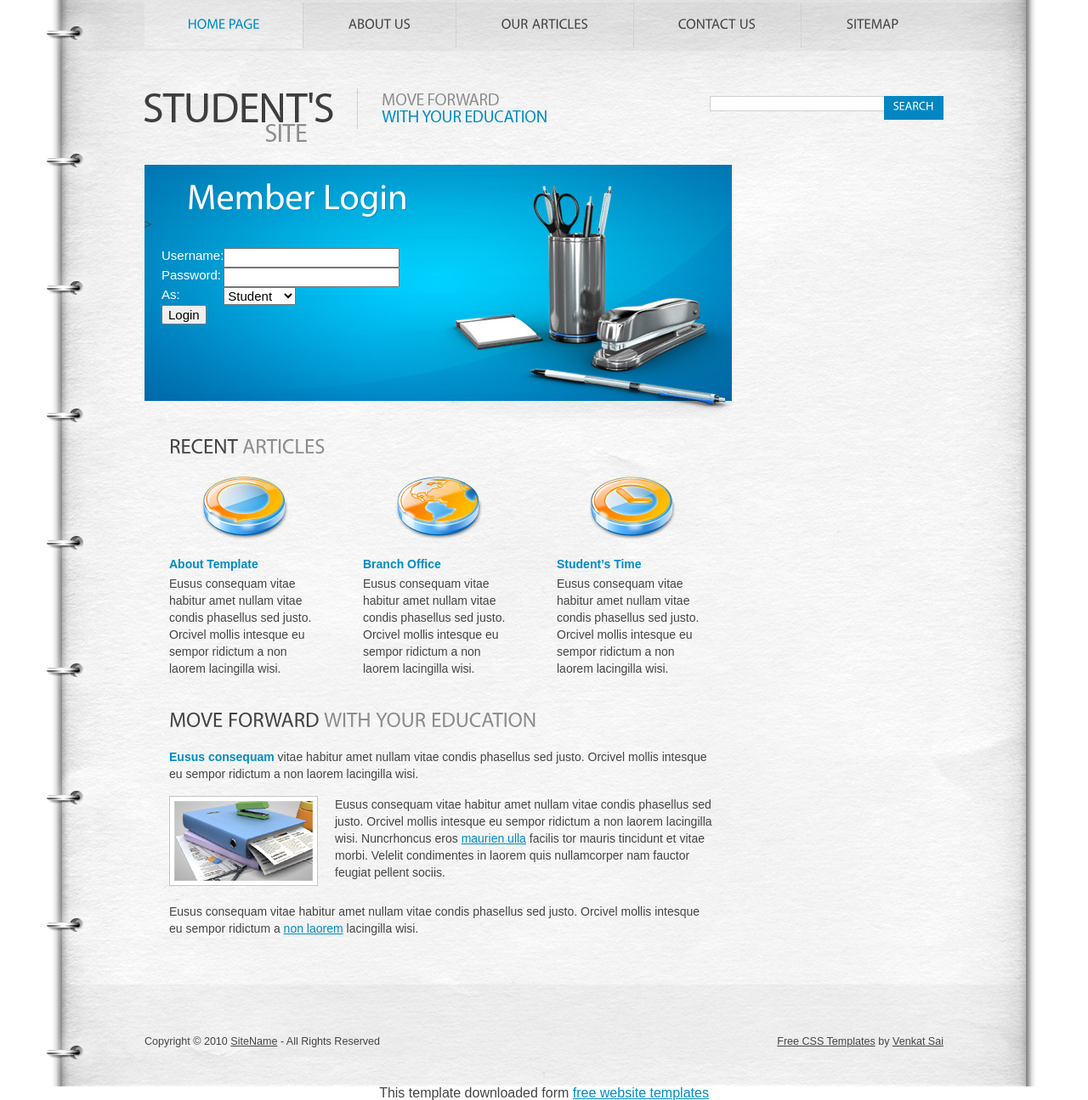
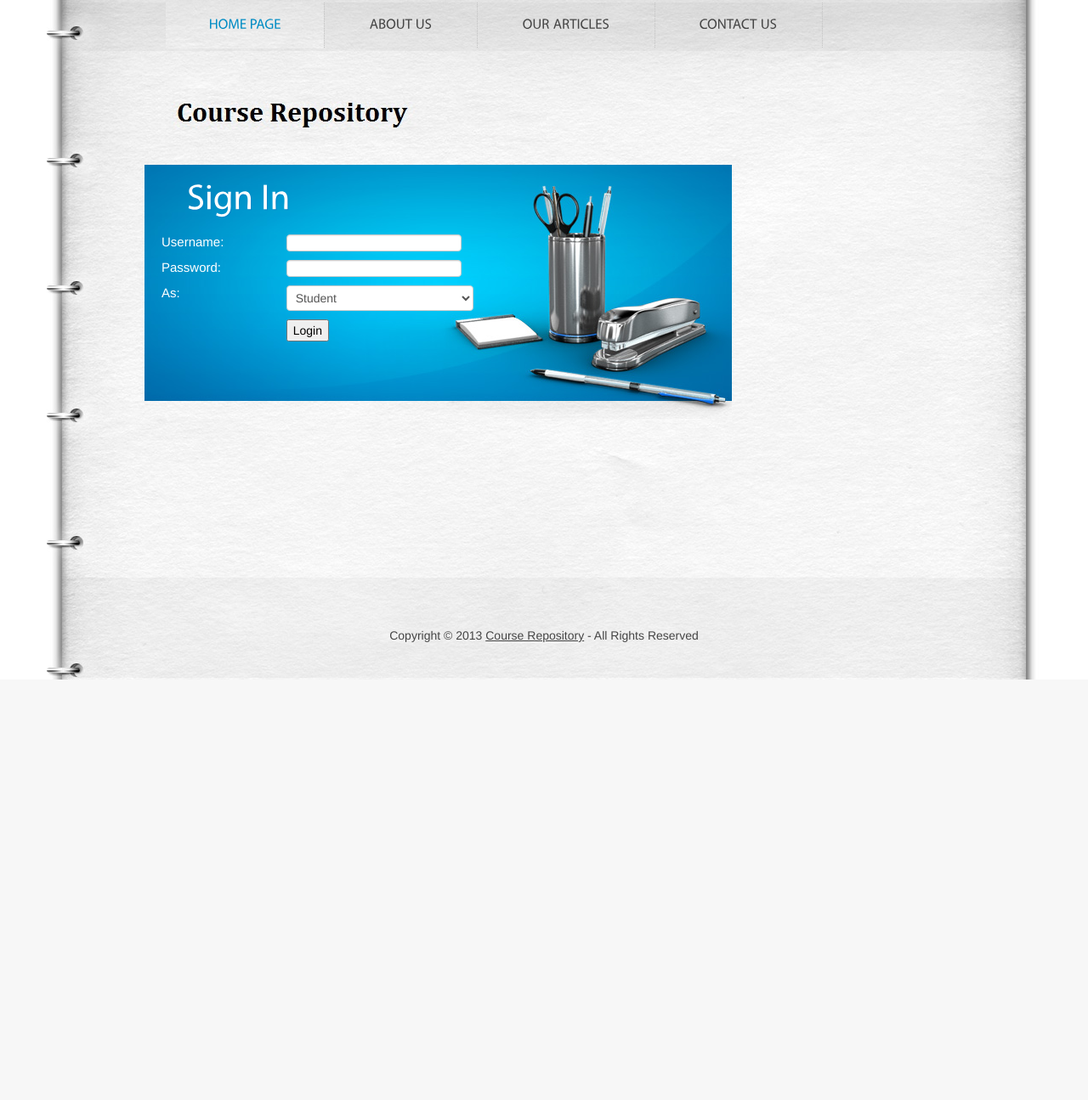
Before and after one commit to gsharathreddy77/final_project, a PHP site: page /index1.php in a window 1280 px wide. Shown: the whole page at 85% size. After the commit the page ends 800 px from the top, so only its background shows below. Run offline with PHP 8.4, Linux system fonts and the light colour scheme.

Commit message:
Index Page changed

```diff
--- a/crm/css/style.css
+++ b/crm/css/style.css
@@ -517,7 +517,7 @@ header nav ul li.current a.m5 {
 #newsletter-form input {
 	border:1px solid #0086b5;
 	background:#fff;
-
+	color:#8e8e8e;
 	font-size:.857em;
 	padding:2px 5px 2px 5px;
 	width:171px;
@@ -583,6 +583,7 @@ footer {
 	background:url(../images/footer-bg.png) no-repeat center top;
 	margin-top:-120px;
 	min-width:940px;
+
 }
 footer .footerlink {
 	margin:0 auto;
@@ -590,7 +591,7 @@ footer .footerlink {
 	height:60px;
 	padding-top:60px;
 	color:#454545;
-	font-size:.785em;
+	font-size:1em;
 	line-height:1.429em;
 }
 .footerlink p {
@@ -655,3 +656,7 @@ a {
 	width:260px;
 	height:100px;
 }
+
+.error_message{
+	color:white;
+}
--- a/crm/index1.php
+++ b/crm/index1.php
@@ -63,9 +63,8 @@
 				redirect_to("main_page.php");
 			} else {
 				// username/password combo was not found in the database
-				$message = "Username/password combination incorrect.<br />
-					Please make sure your caps lock key is off and try again.";
-			}
+$message = "&nbsp;&nbsp;&nbsp;&nbsp;Username/password combination incorrect.<br />
+					   &nbsp;&nbsp;&nbsp;&nbsp;Make sure caps lock key is off and try again.";			}
 		} else {
 			if (count($errors) == 1) {
 				$message = "There was 1 error in the form.";
@@ -86,16 +85,19 @@
 
 <html lang="en">
 <head>
-<title>Student's Site</title>
+<title>Course Repository</title>
 <meta charset="utf-8">
 <link rel="stylesheet" href="css/reset.css" type="text/css" media="all">
 <link rel="stylesheet" href="css/style.css" type="text/css" media="all">
+<link href="css/bootstrap.min.css" rel="stylesheet" media="screen">
 <script type="text/javascript" src="js/jquery-1.4.2.min.js" ></script>
 <script type="text/javascript" src="js/cufon-yui.js"></script>
 <script type="text/javascript" src="js/cufon-replace.js"></script>
 <script type="text/javascript" src="js/Myriad_Pro_300.font.js"></script>
 <script type="text/javascript" src="js/Myriad_Pro_400.font.js"></script>
 <script type="text/javascript" src="js/script.js"></script>
+<script type="text/javascript" src="js/jquery.js"></script>
+<script src="js/bootstrap.min.js"></script>
 <!--[if lt IE 7]>
 <link rel="stylesheet" href="css/ie6.css" type="text/css" media="screen">
 <script type="text/javascript" src="js/ie_png.js"></script>
@@ -108,23 +110,16 @@
 <div class="wrap">
   <header>
     <div class="container">
-      <h1><a href="#">Student's site</a></h1>
+      <h1><a href="#">Course Repository</a></h1>
       <nav>
         <ul>
           <li class="current"><a href="index1.php" class="m1">Home Page</a></li>
           <li><a href="about-us.html" class="m2">About Us</a></li>
           <li><a href="articles.html" class="m3">Our Articles</a></li>
           <li><a href="contact-us.html" class="m4">Contact Us</a></li>
-          <li class="last"><a href="sitemap.html" class="m5">Sitemap</a></li>
+         <!-- <li class="last"><a href="sitemap.html" class="m5">Sitemap</a></li> -->
         </ul>
       </nav>
-      <form action="#" id="search-form">
-        <fieldset>
-          <div class="rowElem">
-            <input type="text">
-            <a href="#">Search</a></div>
-        </fieldset>
-      </form>
     </div>
   </header>
   <div class="container">
@@ -133,11 +128,11 @@
 
     <section id="content">
       <div id="banner">
-        <h2>Member Login</h2>
+        <h2>Sign In</h2>
 		<form action="index1.php" method="post">
 			<table>
-				<tr>>
-					<td>Username:</td>
+				<tr>
+					<td width="40%" >Username:</td>
 					<td><input type="text" name="username" maxlength="30" value="" /></td>
 				</tr>
 				<tr>
@@ -155,47 +150,26 @@
 					</td>
 				</tr>
 				<tr>
+					<td></td>
 					<td colspan="2"><input type="submit" name="submit" value="Login" /></td>
 				</tr>
 			</table>
 		</form>
-		<?php if (!empty($message)) {echo "<p class=\"message\">" . $message . "</p>";} ?>
+		<?php if (!empty($message)) {echo "<p class=\"error_message\">" . $message . "</p>";} ?>
 		<?php if (!empty($errors)) { display_errors($errors); } ?>
-      </div>
-      <div class="inside">
-        <h2>Recent <span>Articles</span></h2>
-        <ul class="list">
-          <li><span><img src="images/icon1.png"></span>
-            <h4>About Template</h4>
-            <p>Eusus consequam vitae habitur amet nullam vitae condis phasellus sed justo. Orcivel mollis intesque eu sempor ridictum a non laorem lacingilla wisi.</p>
-          </li>
-          <li><span><img src="images/icon2.png"></span>
-            <h4>Branch Office</h4>
-            <p>Eusus consequam vitae habitur amet nullam vitae condis phasellus sed justo. Orcivel mollis intesque eu sempor ridictum a non laorem lacingilla wisi.</p>
-          </li>
-          <li class="last"><span><img src="images/icon3.png"></span>
-            <h4>Student’s Time</h4>
-            <p>Eusus consequam vitae habitur amet nullam vitae condis phasellus sed justo. Orcivel mollis intesque eu sempor ridictum a non laorem lacingilla wisi.</p>
-          </li>
-        </ul>
-        <h2>Move Forward <span>With Your Education</span></h2>
-        <p><span class="txt1">Eusus consequam</span> vitae habitur amet nullam vitae condis phasellus sed justo. Orcivel mollis intesque eu sempor ridictum a non laorem lacingilla wisi. </p>
-        <div class="img-box"><img src="images/1page-img.jpg">Eusus consequam vitae habitur amet nullam vitae condis phasellus sed justo. Orcivel mollis intesque eu sempor ridictum a non laorem lacingilla wisi. Nuncrhoncus eros <a href="#">maurien ulla</a> facilis tor mauris tincidunt et vitae morbi. Velelit condimentes in laorem quis nullamcorper nam fauctor feugiat pellent sociis.</div>
-        <p class="p0">Eusus consequam vitae habitur amet nullam vitae condis phasellus sed justo. Orcivel mollis intesque eu sempor ridictum a <a href="#">non laorem</a> lacingilla wisi.</p>
       </div>
     </section>
   </div>
 </div>
+
 <footer>
-  <div class="footerlink">
-    <p class="lf">Copyright &copy; 2010 <a href="#">SiteName</a> - All Rights Reserved</p>
-    <p class="rf"><a href="http://all-free-download.com/free-website-templates/">Free CSS Templates</a> by <a href="http://in.linkedin.com/in/venkatsai101">Venkat Sai</a></p>
-    <div style="clear:both;"></div>
-  </div>
-</footer>
+	  <div class="footerlink">
+		<center><p class="mf">Copyright &copy; 2013 <a href="#">Course Repository</a> - All Rights Reserved</p></center>
+	  </div>
+	</footer>
 <script type="text/javascript"> Cufon.now(); </script>
 <!-- END PAGE SOURCE -->
-<div align=center>This template  downloaded form <a href='http://all-free-download.com/free-website-templates/'>free website templates</a></div></body>
+
 </html>
 
 <?php include("includes/footer.php"); ?>
--- a/crm/list_message.php
+++ b/crm/list_message.php
@@ -185,6 +185,7 @@ function new_message(sender)
           </div>
         </fieldset>
       </form>
+
       <h2>Fresh <span>News</span></h2>
       <ul class="news">
         <li><strong>June 30, 2010</strong>
```
Also changed, not shown: crm/images/logo.jpg.
